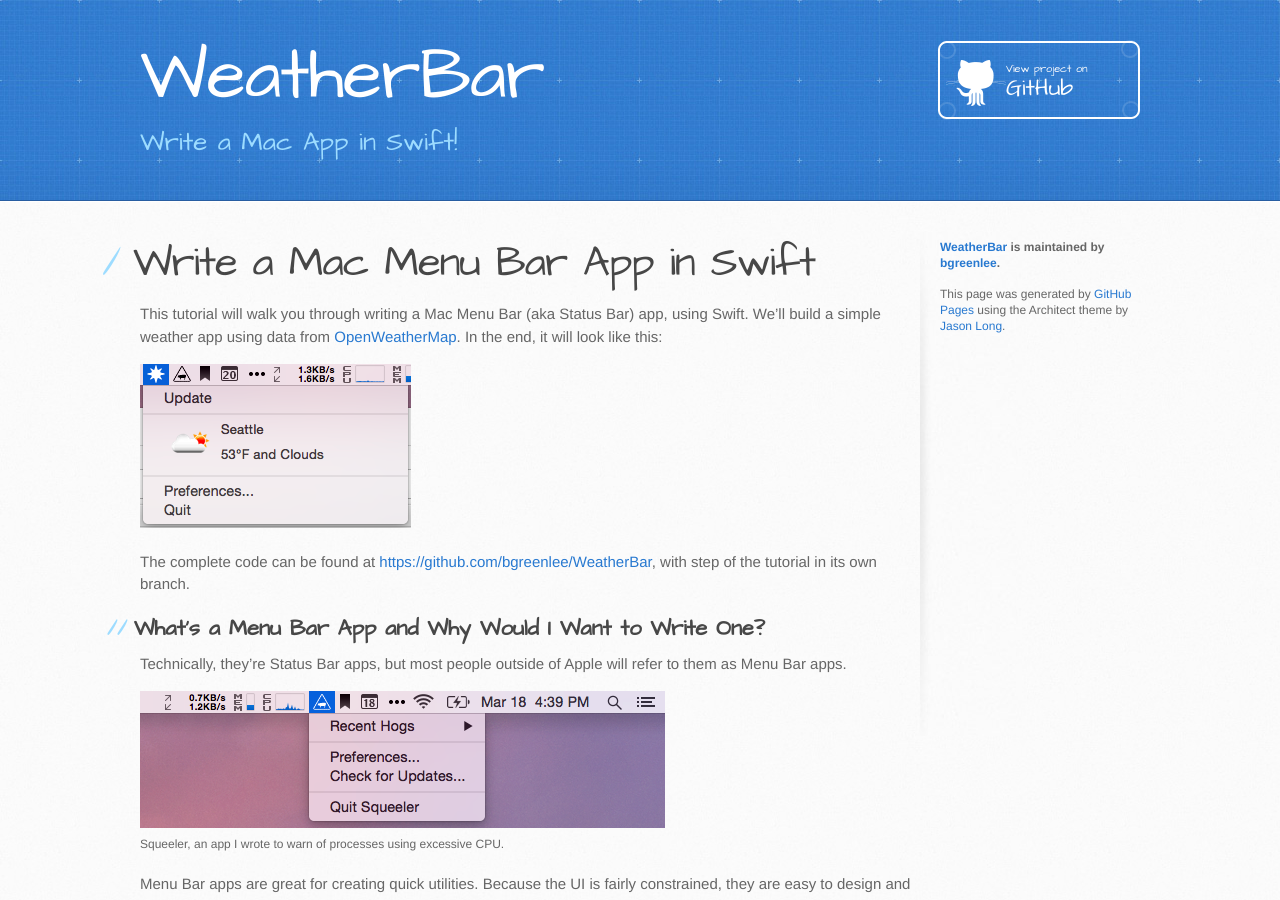
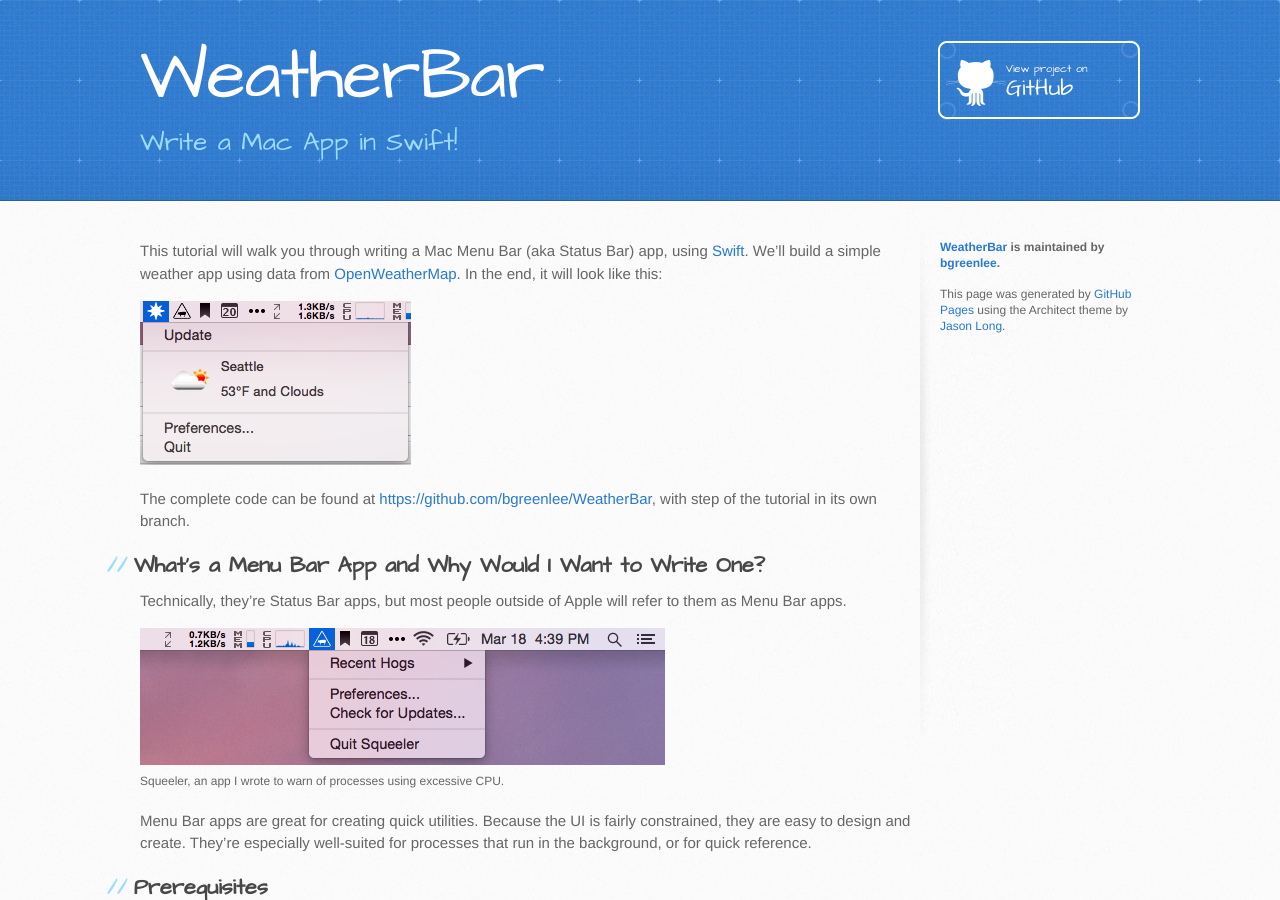
Before and after one commit to bgreenlee/WeatherBar, a Jekyll site: the page built from index.md, in a window 1280 px wide and 900 px high. Built offline with Jekyll 4.4.1, drawn with Linux system fonts in a browser that asks for light colours; nearby versions of some CDN libraries.

Commit message:
Remove redundant title, link Swift

```diff
--- a/index.md
+++ b/index.md
@@ -2,9 +2,7 @@
 layout: default
 ---
 
-# Write a Mac Menu Bar App in Swift
-
-This tutorial will walk you through writing a Mac Menu Bar (aka Status Bar) app, using Swift. We'll build a simple weather app using data from [OpenWeatherMap](http://openweathermap.org/). In the end, it will look like this:
+This tutorial will walk you through writing a Mac Menu Bar (aka Status Bar) app, using [Swift](https://developer.apple.com/swift/). We'll build a simple weather app using data from [OpenWeatherMap](http://openweathermap.org/). In the end, it will look like this:
 
 ![](assets/weatherbar.png)
 
```
